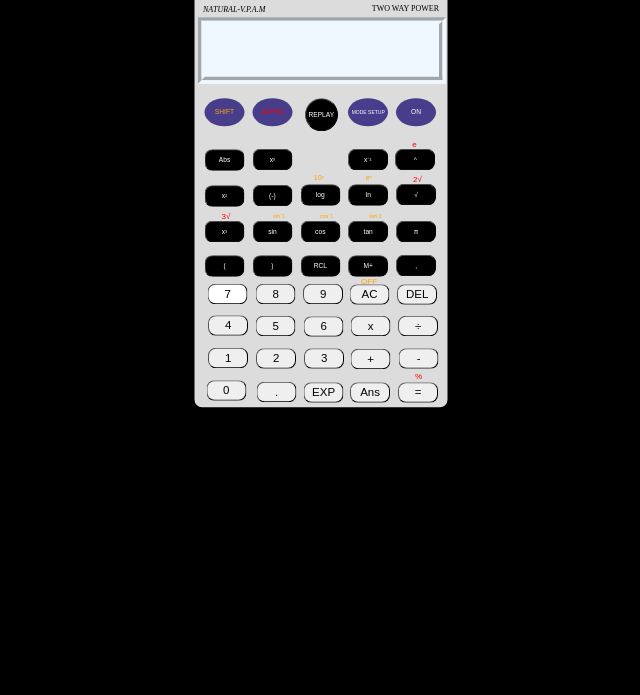
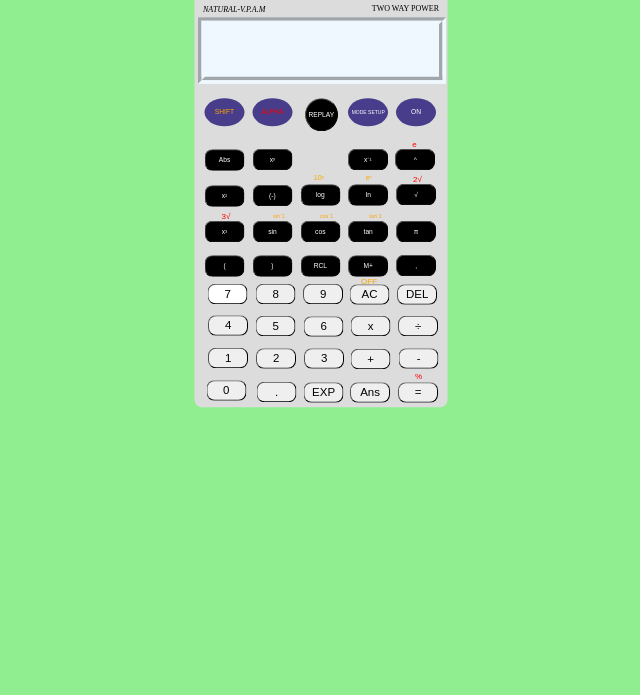
Before and after one commit to dogar107/Scientific-Calculator, a plain HTML site: page index.html in a window 1280 px wide. Shown: the part 340-1035 px from the top of the page, without its empty margins (319-959 px from the left). Drawn offline with Linux system fonts and the light colour scheme.

Commit message:
Updating styles.css

```diff
--- a/styles.css
+++ b/styles.css
@@ -42,7 +42,7 @@ body{
 display: flex;
 align-items: center;
 justify-items: center;
-background-color: black;
+background-color: lightgreen;
 overflow: hidden;
 
 }
```
